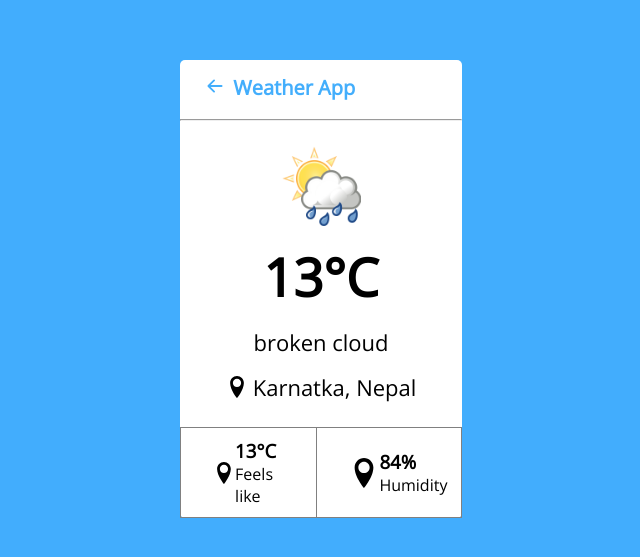
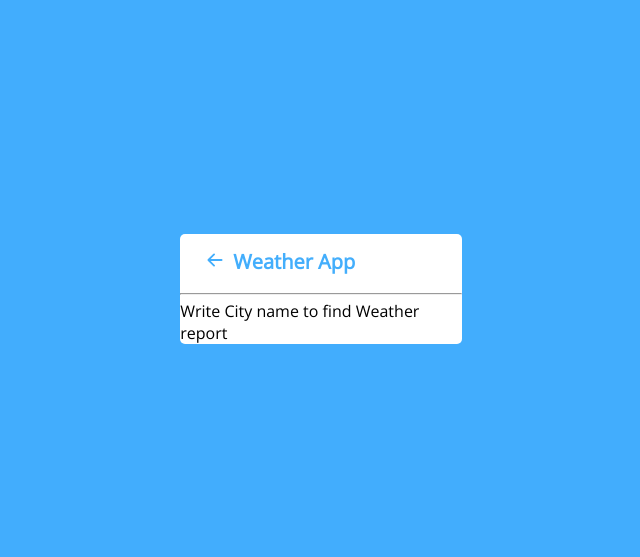
Before and after one commit to raushankp75/weather-app-assignment, a React (Vite) app: page /weather in a window 1280 px wide. Shown: the part 111-668 px from the top of the page, without its empty margins (319-959 px from the left). Built offline with nearby package versions, Linux system fonts and the light colour scheme.

Commit message:
Integrate weather api and done all functionality

```diff
--- a/package.json
+++ b/package.json
@@ -10,6 +10,7 @@
     "preview": "vite preview"
   },
   "dependencies": {
+    "axios": "^1.4.0",
     "react": "^18.2.0",
     "react-dom": "^18.2.0",
     "react-icons": "^4.10.1",
--- a/src/App.jsx
+++ b/src/App.jsx
@@ -1,17 +1,23 @@
+import React, { useState } from 'react'
 import './App.css'
+
 import { Routes, Route } from 'react-router-dom'
+
 import InputField from './components/input/InputField'
 import WeatherReport from './components/weather/WeatherReport'
 import Layout from './layout/Layout'
 
+
 function App() {
+
+  const [result, setResult] = useState({});
 
   return (
     <>
       <Layout>
         <Routes>
-          <Route path='/' element={<InputField />} />
-          <Route path='/weather' element={<WeatherReport />} />
+          <Route path='/' element={<InputField setResult={setResult} />} />
+          <Route path='/weather' element={<WeatherReport result={result} />} />
         </Routes>
       </Layout>
     </>
--- a/src/components/input/InputField.css
+++ b/src/components/input/InputField.css
@@ -1,24 +1,25 @@
-form {
+.box {
     display: flex;
     flex-direction: column;
     gap: 20px;
     padding: 20px;
 }
 
-form .text_field {
+.box .text_field {
     width: 96%;
     padding: 10px 5px;
     font-size: 16px;
     text-align: center;
 }
 
-form .btn {
+.box .btn {
     background-color: #43AEFC;
     color: #FFFFFF;
     padding: 10px 5px;
     width: 100%;
     border: none;
     border-radius: 4px;
+    cursor: pointer;
 }
 
 
--- a/src/components/input/InputField.jsx
+++ b/src/components/input/InputField.jsx
@@ -1,7 +1,34 @@
-import React from 'react'
+import React, { useState } from 'react'
 import './InputField.css'
 
-const InputField = () => {
+import { getWeather } from '../../services/api'
+import { useNavigate } from 'react-router-dom'
+
+
+const InputField = ({ setResult }) => {
+
+    const navigate = useNavigate();
+
+    const [data, setData] = useState({ city: '', country: '' })
+
+    const handleChange = (e) => {
+        console.log(e.target.value)
+        setData({ ...data, [e.target.name]: e.target.value })
+        console.log(data)
+    }
+
+    const getWeatherDetails = async () => {
+        // e.preventDefault();
+        let response = await getWeather(data.city, data.country)
+        setResult(response);
+        console.log(response)
+
+        if (response) {
+            navigate('/weather');
+        }
+    }
+
+
     return (
         <div className='container'>
             <div className='heading'>
@@ -9,10 +36,22 @@ const InputField = () => {
             </div>
             <hr />
 
-            <form>
-                <input className='text_field' name='city' type="text" placeholder='Enter city name' />
+            <div className='box'>
+                <input
+                    className='text_field'
+                    name='city'
+                    type="text"
+                    placeholder='Enter city name'
+                    onChange={(e) => handleChange(e)}
+                />
 
-                <button className='btn'>Get Weather</button>
+                <button
+                    type='submit'
+                    className='btn'
+                    onClick={() => getWeatherDetails()}
+                >
+                    Get Weather
+                </button>
 
                 <div className='orSection'>
                     <hr />
@@ -20,8 +59,8 @@ const InputField = () => {
                 </div>
 
                 <button className='btn'>Get Device Location</button>
-            </form>
-        </div>
+            </div>
+        </div >
     )
 }
 
--- a/src/components/weather/WeatherReport.css
+++ b/src/components/weather/WeatherReport.css
@@ -32,7 +32,7 @@
 .temperature_details {
     display: flex;
     /* justify-content: center; */
-    border: 1px solid grey;
+    border-top: 1px solid grey;
     justify-content: space-between;
 }
 
--- a/src/components/weather/WeatherReport.jsx
+++ b/src/components/weather/WeatherReport.jsx
@@ -3,23 +3,24 @@ import './WeatherReport.css'
 import WeatherImage from '../../assets/weatherimage.png'
 
 // react icons
-import { WiHumidity } from 'react-icons/wi'
 import { GiSunrise } from 'react-icons/gi'
 import { GiSunset } from 'react-icons/gi'
 import { TiWeatherWindyCloudy } from 'react-icons/ti'
 import { ImLocation } from 'react-icons/im'
 import { BsArrowLeftShort } from 'react-icons/bs'
-import { BsFillCloudsFill } from 'react-icons/bs'
+import { BsThermometerSun } from 'react-icons/bs'
+import { WiHumidity } from 'react-icons/wi'
 import { WiWindy } from 'react-icons/wi'
 import { useNavigate } from 'react-router-dom'
 
 
 
-const WeatherReport = () => {
+const WeatherReport = ({ result }) => {
 
     const navigate = useNavigate();
 
     return (
+
         <div className='container'>
             <div className='heading'>
                 <div className='goback' onClick={() => navigate(-1)}><BsArrowLeftShort size={30} /></div>
@@ -27,17 +28,20 @@ const WeatherReport = () => {
             </div>
             <hr />
 
+            {result && Object.keys(result).length > 0 ?
+                (
+                    <>
                         <div className='weather_report'>
-                <img src={WeatherImage} alt="" />
+                            <img src={`http://openweathermap.org/img/w/${result.weather[0].icon}.png`} alt="" />
 
                             <div className='temperature'>
-                    <h2 className=''>13</h2>
+                                <h2 className=''>{Math.round(result.main.temp)}</h2>
                                 <h2>°C</h2>
                             </div>
 
-                <p className='condition'>broken cloud</p>
+                            <p className='condition'>{result.weather[0].main}</p>
 
-                <p className='location'><ImLocation />Karnatka, Nepal</p>
+                            <p className='location'><ImLocation />{result.name}, {result.sys.country}</p>
 
 
                         </div>
@@ -45,10 +49,10 @@ const WeatherReport = () => {
 
                         <div className='temperature_details'>
                             <div className='feels_like'>
-                    <ImLocation size={30} />
+                                <BsThermometerSun size={30} color='#63BCED' />
                                 <div className='feels_like_detail'>
                                     <div className='feels_like_detail_column'>
-                            <h3 className=''>13</h3>
+                                        <h3 className=''>{result.main.feels_like}</h3>
                                         <h3>°C</h3>
                                     </div>
 
@@ -56,10 +60,10 @@ const WeatherReport = () => {
                                 </div>
                             </div>
                             <div className='humidity'>
-                    <ImLocation size={30} />
+                                <WiHumidity size={40} color='#63BCED' />
                                 <div className='humidity_detail'>
                                     <div className='humidity_detail_column'>
-                            <h3 className=''>84</h3>
+                                        <h3 className=''>{result.main.humidity}</h3>
                                         <h3>%</h3>
                                     </div>
 
@@ -68,9 +72,21 @@ const WeatherReport = () => {
 
                             </div>
                         </div>
+                    </>
+                )
 
+                :
+                (
+                    <div className=''>
+                        <p className=''>Write City name to find Weather report</p>
                     </div>
                 )
             }
 
+        </div>
+
+
+    )
+}
+
 export default WeatherReport
--- /dev/null
+++ b/src/services/api.js
@@ -0,0 +1,14 @@
+import axios from "axios";
+
+const API_KEY = '6f1c9ee91b22f5f1e5f8ccaecf1f8e81';
+const API_URL = 'https://api.openweathermap.org/data/2.5/weather';
+
+export const getWeather = async (city, country) => {
+    try {
+        let response = await axios.get(`${API_URL}?q=${city},${country}&appid=${API_KEY}&units=metric`);
+        return response.data;
+    } catch (error) {
+        console.log('Error while calling api', error.message);
+        return error.response
+    }
+}
```
Also changed, not shown: 1 other file (tests, documents, lock files or other folders). Lines whose indentation alone changed are shown as unchanged.
